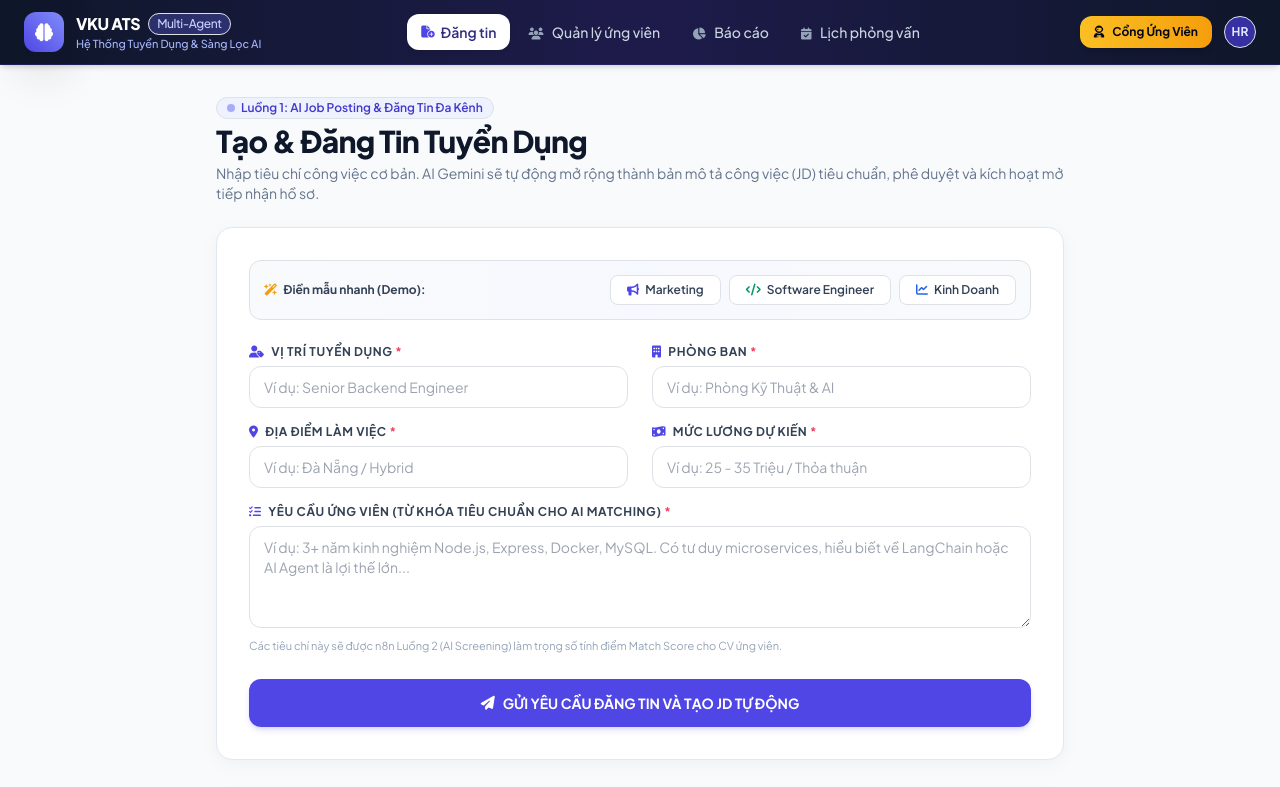
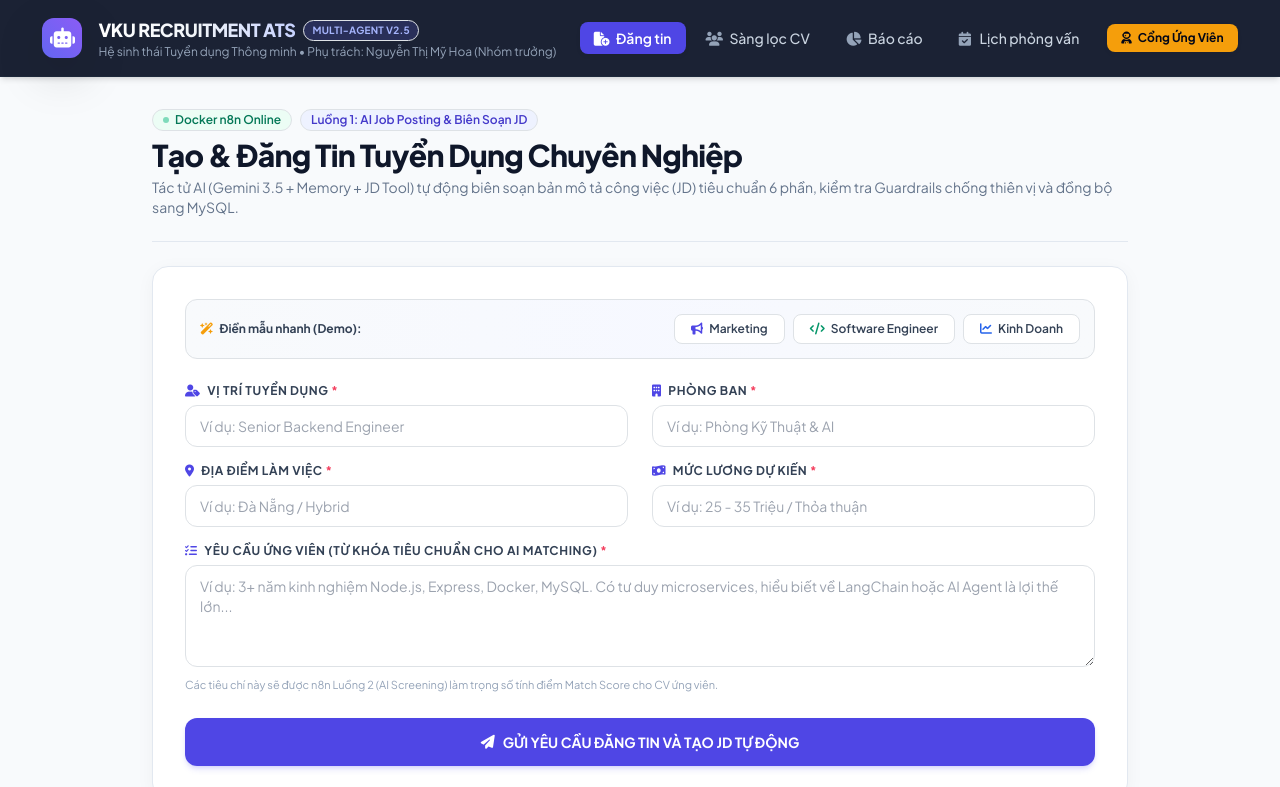
Before and after one commit to NguyenThiMyHoa21/ai-recruitment-agent, a plain HTML site: page frontend/index.html in a window 1280 px wide. Shown: the top 787 px of the page. Drawn offline with nearby package versions, Linux system fonts and the light colour scheme; some packages are replaced by stand-ins of ours; no server answers; a script that the page names is missing.

Commit message:
feat(ui): đồng bộ giao diện Luồng 1, 2, 3 chuẩn phong cách Enterprise ATS của Luồng 4, 5, 6

```diff
--- a/frontend/index.html
+++ b/frontend/index.html
@@ -66,74 +66,70 @@
 <body class="min-h-screen flex flex-col justify-between">
 
   <!-- ========================================================= -->
-  <!-- NAVBAR CHUẨN ENTERPRISE ATS -->
+  <!-- TOPBAR HEADER DOANH NGHIỆP HIỆN ĐẠI -->
   <!-- ========================================================= -->
-  <header class="bg-gradient-to-r from-slate-900 via-indigo-950 to-slate-900 text-white border-b border-indigo-900/50 sticky top-0 z-50 shadow-md">
-    <div class="max-w-7xl mx-auto px-4 sm:px-6 lg:px-8">
-      <div class="flex items-center justify-between h-16">
-
-        <!-- Logo & Branding -->
-        <a href="index.html" class="flex items-center space-x-3 text-white no-underline group">
-          <div class="w-10 h-10 rounded-xl bg-gradient-to-tr from-brand-600 to-indigo-400 flex items-center justify-center shadow-lg shadow-indigo-500/30 group-hover:scale-105 transition">
-            <i class="fa-solid fa-brain text-white text-lg"></i>
+  <header class="sticky top-0 z-40 bg-slate-900/95 backdrop-blur-md border-b border-slate-800 text-white py-3 px-4 shadow-md">
+    <div class="max-w-[97%] 2xl:max-w-[1780px] mx-auto flex flex-wrap items-center justify-between gap-3">
+      <!-- Logo & Tên hệ thống -->
+      <div class="flex items-center gap-3">
+        <a href="index.html" class="flex items-center gap-3 no-underline group text-white">
+          <div class="w-10 h-10 rounded-xl bg-gradient-to-tr from-indigo-500 to-violet-500 flex items-center justify-center shadow-lg shadow-indigo-500/30 group-hover:scale-105 transition">
+            <i class="fa-solid fa-robot text-xl text-white"></i>
           </div>
           <div>
-            <div class="font-extrabold text-base tracking-tight flex items-center gap-2">
-              VKU ATS <span class="bg-indigo-500/30 text-indigo-200 text-xs px-2 py-0.5 rounded-full border border-indigo-400/30 font-medium">Multi-Agent</span>
+            <div class="flex items-center gap-2">
+              <span class="font-extrabold text-lg tracking-tight bg-gradient-to-r from-white via-slate-100 to-indigo-200 bg-clip-text text-transparent">VKU RECRUITMENT ATS</span>
+              <span class="px-2 py-0.5 text-[10px] font-bold rounded-full bg-indigo-500/20 text-indigo-300 border border-indigo-400/30 uppercase tracking-wide">Multi-Agent v2.5</span>
             </div>
-            <div class="text-[11px] text-indigo-300 font-medium">Hệ Thống Tuyển Dụng & Sàng Lọc AI</div>
+            <p class="text-xs text-slate-400 hidden sm:block">Hệ sinh thái Tuyển dụng Thông minh • Phụ trách: Nguyễn Thị Mỹ Hoa (Nhóm trưởng)</p>
           </div>
         </a>
+      </div>
 
-        <!-- Desktop Navigation Links -->
-        <nav class="hidden md:flex items-center space-x-1">
-          <a href="index.html" class="px-3.5 py-2 rounded-xl text-sm font-semibold bg-white text-brand-900 shadow-sm transition no-underline flex items-center">
-            <i class="fa-solid fa-file-circle-plus mr-1.5 text-xs text-brand-600"></i> Đăng tin
+      <!-- Navigation Links -->
+      <nav class="flex items-center gap-1 sm:gap-2 text-sm font-medium">
+        <a href="index.html" class="px-3.5 py-1.5 rounded-lg bg-indigo-600 text-white font-semibold shadow-sm shadow-indigo-600/40">
+          <i class="fa-solid fa-file-circle-plus mr-1"></i> Đăng tin
         </a>
-          <a href="cv-screening.html" class="px-3.5 py-2 rounded-xl text-sm font-medium text-slate-300 hover:text-white hover:bg-white/10 transition no-underline">
-            <i class="fa-solid fa-users mr-1.5 text-xs text-slate-400"></i> Quản lý ứng viên
+        <a href="cv-screening.html" class="px-3 py-1.5 rounded-lg text-slate-300 hover:text-white hover:bg-slate-800 transition">
+          <i class="fa-solid fa-users mr-1 text-slate-400"></i> Sàng lọc CV
         </a>
-          <a href="recruitment-report.html" class="px-3.5 py-2 rounded-xl text-sm font-medium text-slate-300 hover:text-white hover:bg-white/10 transition no-underline">
-            <i class="fa-solid fa-chart-pie mr-1.5 text-xs text-slate-400"></i> Báo cáo
+        <a href="recruitment-report.html" class="px-3 py-1.5 rounded-lg text-slate-300 hover:text-white hover:bg-slate-800 transition">
+          <i class="fa-solid fa-chart-pie mr-1 text-slate-400"></i> Báo cáo
         </a>
-          <a href="interview-management.html" class="px-3.5 py-2 rounded-xl text-sm font-medium text-slate-300 hover:text-white hover:bg-white/10 transition no-underline">
-            <i class="fa-solid fa-calendar-check mr-1.5 text-xs text-slate-400"></i> Lịch phỏng vấn
+        <a href="interview-management.html" class="px-3 py-1.5 rounded-lg text-slate-300 hover:text-white hover:bg-slate-800 transition">
+          <i class="fa-solid fa-calendar-check mr-1.5 text-slate-400"></i> Lịch phỏng vấn
+        </a>
+        <a href="candidate-portal.html" class="ml-2 px-3.5 py-1.5 rounded-lg bg-amber-500 hover:bg-amber-400 text-slate-950 font-bold text-xs transition flex items-center gap-1.5 shadow-sm">
+          <i class="fa-solid fa-user-astronaut"></i> Cổng Ứng Viên
         </a>
       </nav>
-
-        <!-- Candidate Portal CTA & User Info -->
-        <div class="flex items-center space-x-3">
-          <a href="candidate-portal.html" class="hidden sm:inline-flex items-center gap-2 bg-gradient-to-r from-amber-400 to-amber-500 hover:from-amber-500 hover:to-amber-600 text-slate-950 text-xs font-bold px-3.5 py-2 rounded-xl shadow-md transition no-underline">
-            <i class="fa-solid fa-user-astronaut"></i> Cổng Ứng Viên
-          </a>
-          <div class="w-8 h-8 rounded-full bg-indigo-800 border border-indigo-600 flex items-center justify-center text-xs font-bold text-indigo-100" title="HR Manager: Nguyen Thi My Hoa - Le Thi Yen Nhi">
-            HR
-          </div>
-        </div>
-
-      </div>
     </div>
   </header>
 
   <!-- ========================================================= -->
   <!-- MAIN CONTAINER -->
   <!-- ========================================================= -->
-  <main class="max-w-4xl mx-auto px-4 sm:px-6 lg:px-8 py-8 w-full">
+  <main class="max-w-5xl mx-auto px-4 sm:px-6 lg:px-8 py-8 w-full">
 
-    <!-- Page Header -->
-    <div class="mb-6">
-      <div class="flex items-center gap-2 mb-1">
-        <span class="inline-flex items-center gap-1.5 px-2.5 py-0.5 rounded-full text-xs font-semibold bg-brand-50 text-brand-700 border border-brand-100">
-          <span class="w-2 h-2 rounded-full bg-indigo-500 animate-pulse"></span>
-          Luồng 1: AI Job Posting & Đăng Tin Đa Kênh
+    <!-- Page Header & Status -->
+    <div class="flex flex-col md:flex-row md:items-center justify-between gap-4 pb-4 mb-6 border-b border-slate-200">
+      <div>
+        <div class="flex items-center gap-2 mb-1.5">
+          <span class="inline-flex items-center gap-1.5 px-2.5 py-0.5 rounded-full text-xs font-semibold bg-emerald-50 text-emerald-700 border border-emerald-200">
+            <span class="w-1.5 h-1.5 rounded-full bg-emerald-500 animate-pulse"></span> Docker n8n Online
+          </span>
+          <span class="inline-flex items-center gap-1.5 px-2.5 py-0.5 rounded-full text-xs font-semibold bg-indigo-50 text-indigo-700 border border-indigo-200">
+            Luồng 1: AI Job Posting & Biên Soạn JD
           </span>
         </div>
         <h1 class="text-2xl sm:text-3xl font-extrabold text-slate-900 tracking-tight">
-        Tạo & Đăng Tin Tuyển Dụng
+          Tạo & Đăng Tin Tuyển Dụng Chuyên Nghiệp
         </h1>
         <p class="text-sm text-slate-500 mt-1">
-        Nhập tiêu chí công việc cơ bản. AI Gemini sẽ tự động mở rộng thành bản mô tả công việc (JD) tiêu chuẩn, phê duyệt và kích hoạt mở tiếp nhận hồ sơ.
+          Tác tử AI (Gemini 3.5 + Memory + JD Tool) tự động biên soạn bản mô tả công việc (JD) tiêu chuẩn 6 phần, kiểm tra Guardrails chống thiên vị và đồng bộ sang MySQL.
         </p>
+      </div>
     </div>
 
     <!-- Main Card: Job Form -->
```
Also changed, not shown: frontend/cv-screening.html (+40 -46 lines), frontend/recruitment-report.html (+49 -44 lines). Lines whose indentation alone changed are shown as unchanged.
